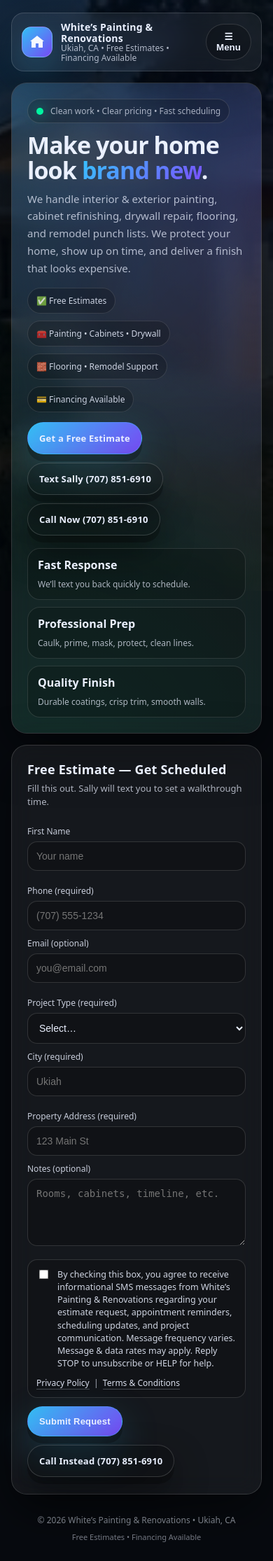
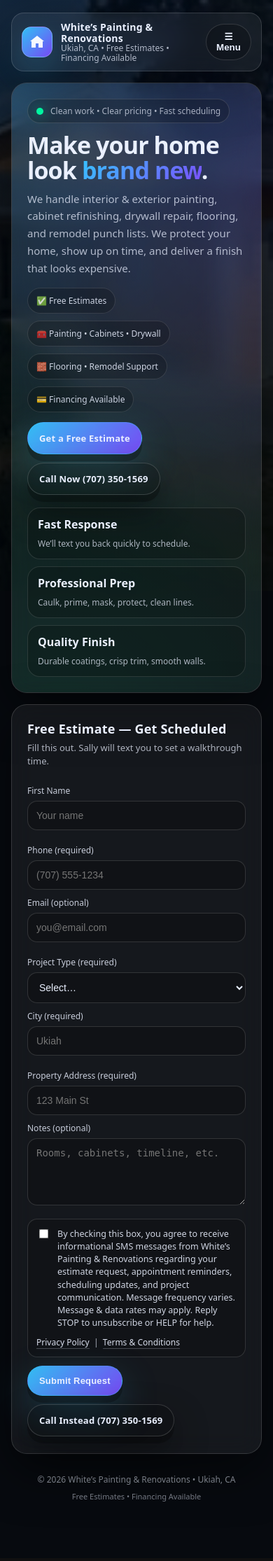
Before and after one commit to Nathonwhite1/sally-ai, a FastAPI app: page / in a window 390 px wide. Shown: the top 2230 px of the page at 70% size. After the commit the page ends 2145 px from the top, so only its background shows below. Run offline with FastAPI, Linux system fonts and the light colour scheme; some libraries are stand-ins or nearby versions.

Commit message:
Update landing phone number and workflow adjustments

```diff
--- a/app/templates/landing.html
+++ b/app/templates/landing.html
@@ -432,13 +432,13 @@
 
       <div class="navlinks" aria-label="Primary navigation">
         <a href="#estimate">Estimate</a>
-        <a href="tel:+17078516910">Call</a>
+        <a href="tel:+17073501569">Call</a>
       </div>
     </div>
 
     <div class="mobileMenu" id="mobileMenu">
       <a href="#estimate">Get Estimate</a>
-      <a href="tel:+17078516910">Call (707) 851-6910</a>
+      <a href="tel:+17073501569">Call (707) 350-1569</a>
     </div>
 
     <section class="hero" id="top">
@@ -459,8 +459,7 @@
 
         <div class="ctaRow">
           <a class="btn btn-primary" href="#estimate">Get a Free Estimate</a>
-          <a class="btn btn-ghost" href="sms:+17078516910?body=Hi%20Sally%20%E2%80%94%20I%20need%20an%20estimate.">Text Sally (707) 851-6910</a>
-          <a class="btn btn-ghost" href="tel:+17078516910">Call Now (707) 851-6910</a>
+                    <a class="btn btn-ghost" href="tel:+17073501569">Call Now (707) 350-1569</a>
         </div>
 
         <div class="stats">
@@ -538,7 +537,7 @@
 
           <div class="ctaRow" style="margin-top:14px;">
             <button class="btn btn-primary" type="submit">Submit Request</button>
-            <a class="btn btn-ghost" href="tel:+17078516910">Call Instead (707) 851-6910</a>
+            <a class="btn btn-ghost" href="tel:+17073501569">Call Instead (707) 350-1569</a>
           </div>
 
           <div class="result" id="result"></div>
@@ -611,7 +610,7 @@
           showResult((data && (data.detail || data.error)) ? (data.detail || data.error) : "Something went wrong. Please try again or call (707) 851-6910.", false);
         }
       } catch (err) {
-        showResult("Network error. Please try again or call (707) 851-6910.", false);
+        showResult("Network error. Please try again or call (707) 350-1569.", false);
       }
     });
   </script>
```
